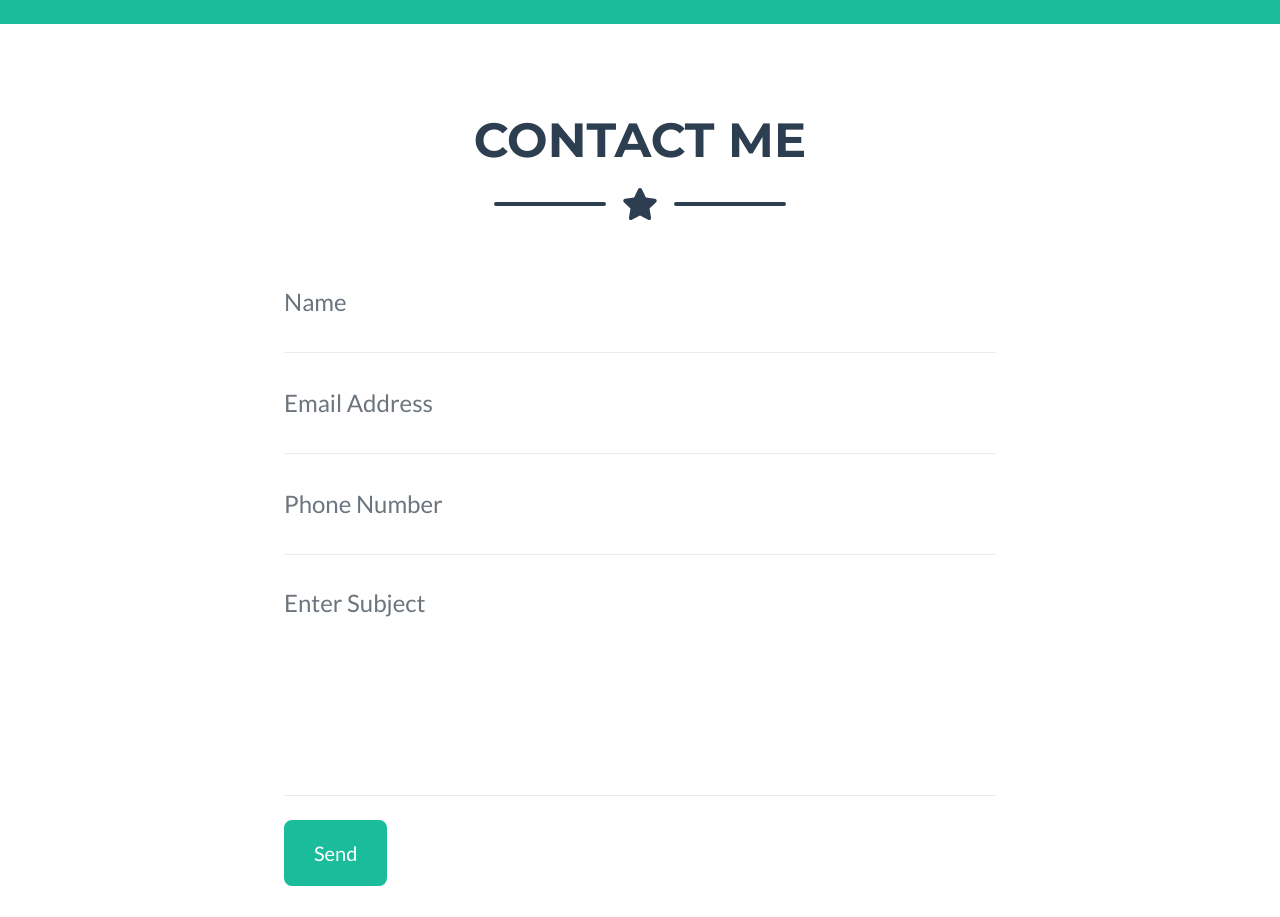
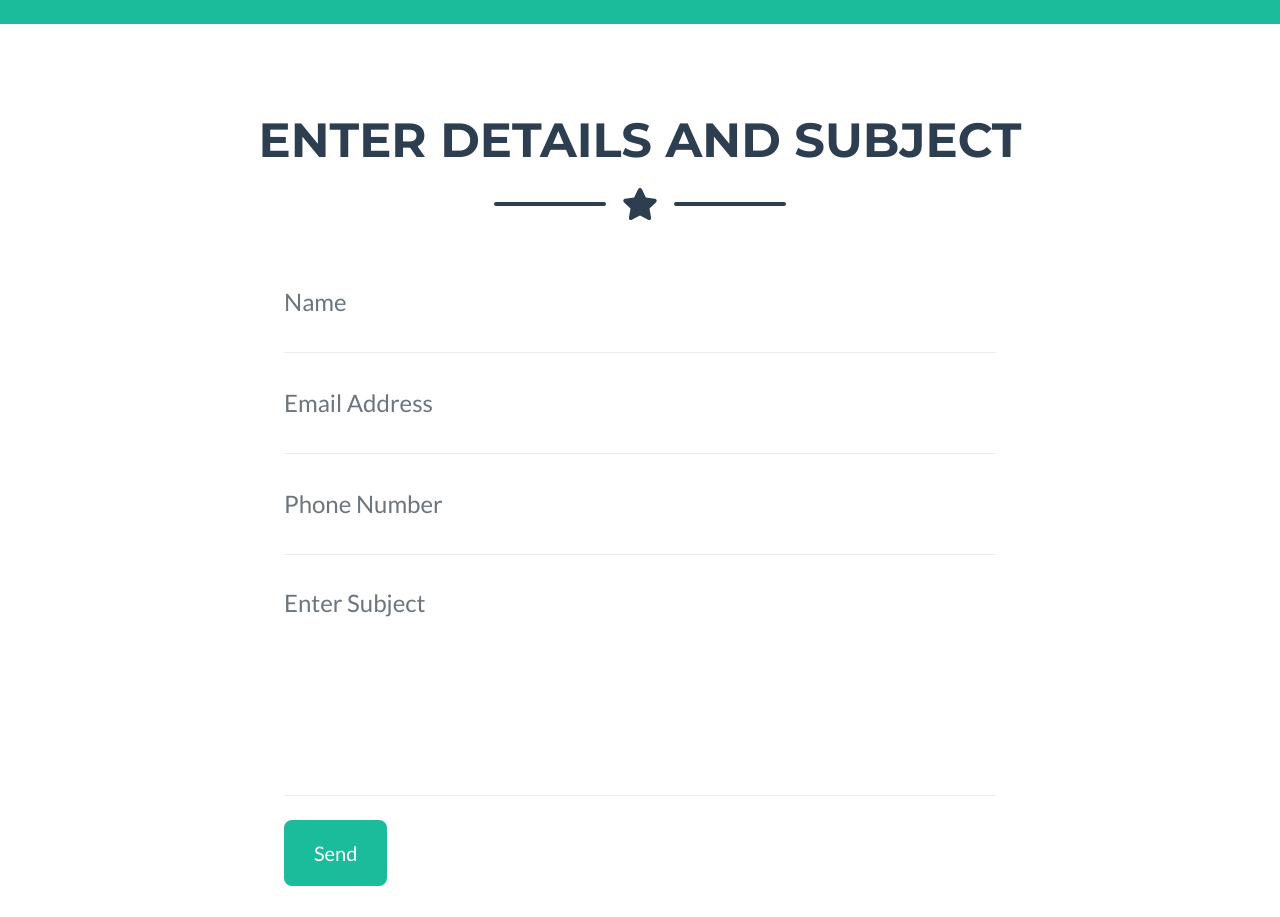
Before and after one commit to ladibakare/NewPortfolio2, a plain HTML site: page index.html in a window 1280 px wide. Shown: the part 1980-2897 px from the top of the page. Drawn offline with nearby package versions, Linux system fonts and the light colour scheme.

Commit message:
Update index.html

```diff
--- a/index.html
+++ b/index.html
@@ -182,7 +182,7 @@
         <section class="page-section" id="contact">
             <div class="container">
                 <!-- Contact Section Heading-->
-                <h2 class="page-section-heading text-center text-uppercase text-secondary mb-0">Contact Me</h2>
+                <h2 class="page-section-heading text-center text-uppercase text-secondary mb-0">Enter Details and Subject</h2>
                 <!-- Icon Divider-->
                 <div class="divider-custom">
                     <div class="divider-custom-line"></div>
```
